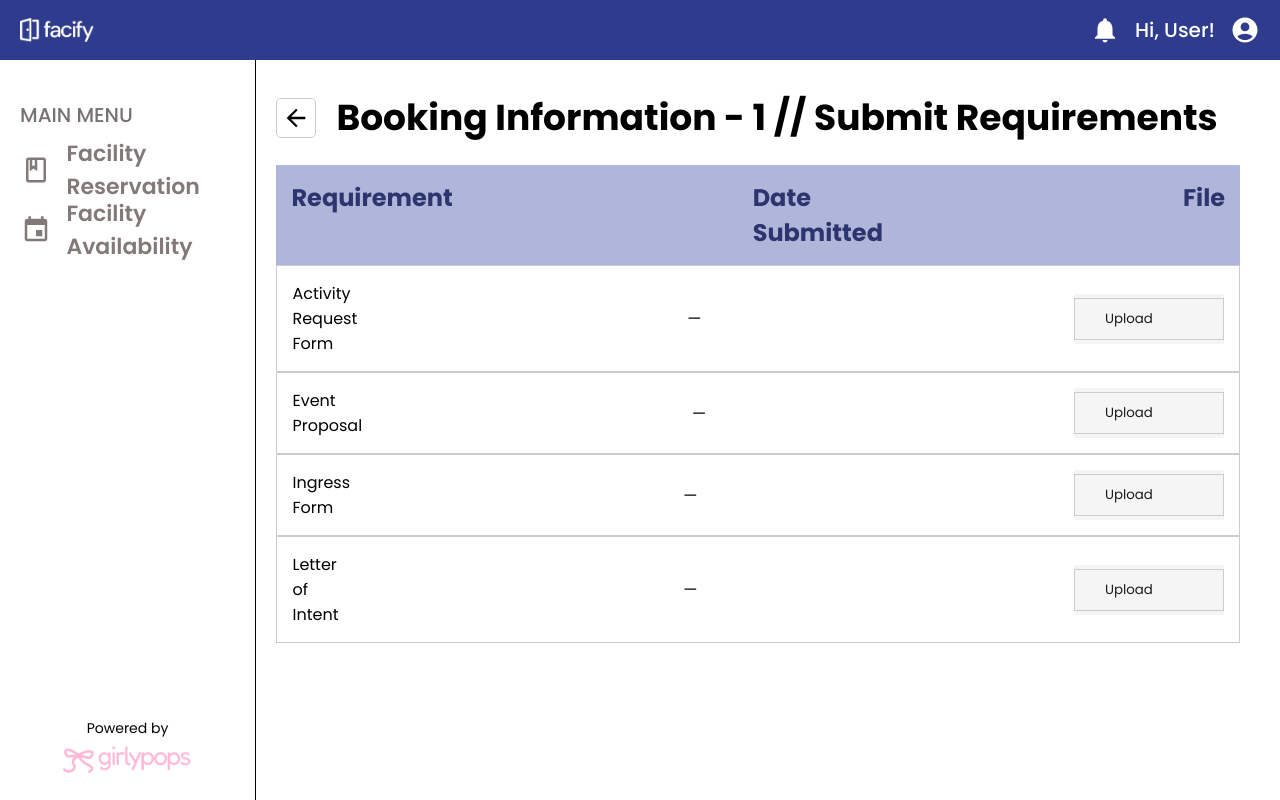
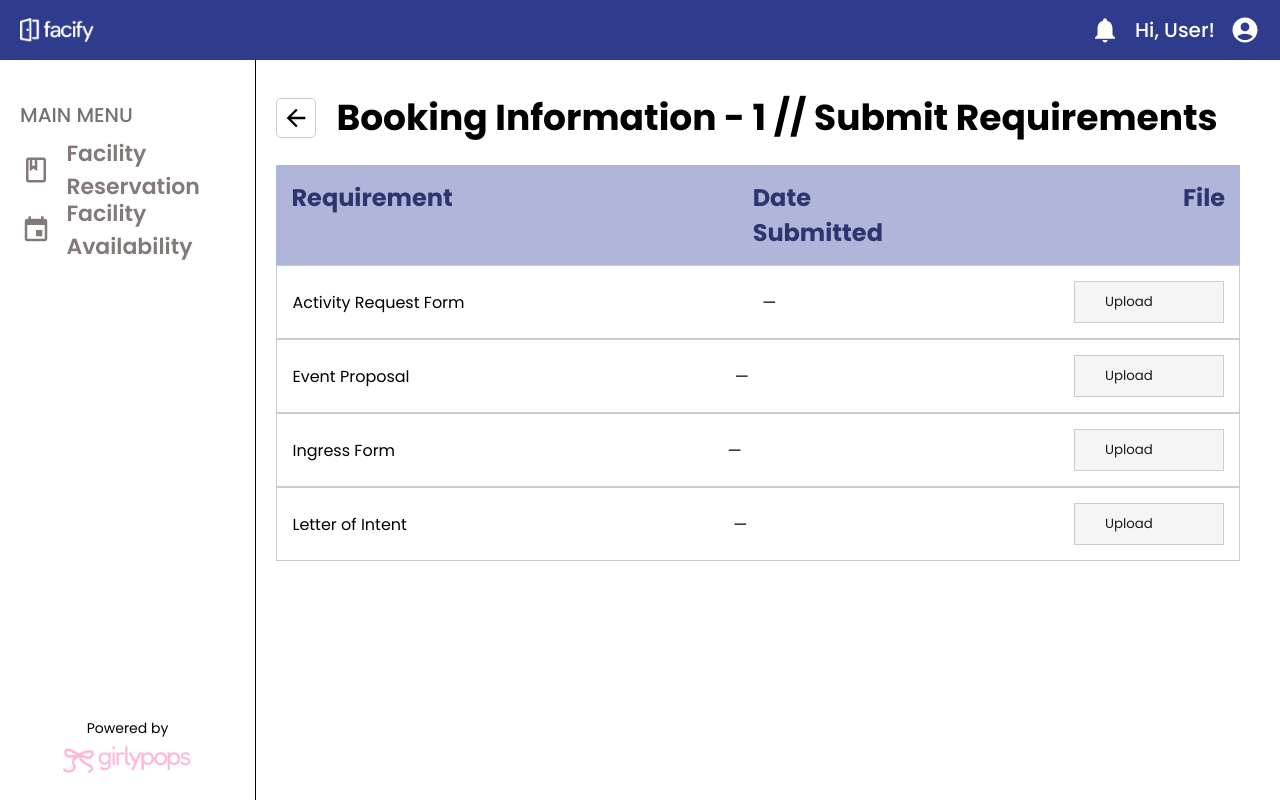
Before and after one commit to ysc4/facify-project, a React (Vite) app: page /submit-requirements/1/1 in a window 1280 px wide. Built offline with nearby package versions, Linux system fonts and the light colour scheme; no server answers.

Commit message:
Removed requirement

```diff
--- a/src/components/Requirement.css
+++ b/src/components/Requirement.css
@@ -1,33 +1,4 @@
-.table-content .req {
-    display: flex;
-    flex-direction: row;
-    justify-content: space-between;
-    align-items: center;
-    font-size: 16px;
-    padding: 15px 15px;
-    border: 1px solid #ccc;
-}
 
-.req div {
-    flex: 1;
-    margin-right: 330px;
-}
-
-.req div:last-child, .table-header div:last-child {
-    margin-right: 0;
-}
-
-.req .file {
-    display: flex;
-    flex-direction: row;
-    align-items: center;
-    justify-content: center;
-    height: 50px;
-    max-width: 200px;
-    background-color: #F5F5F5;
-    line-height: 1.3;
-    cursor: pointer;
-}
 
 .overlay {
     position: fixed;
--- a/src/components/Requirement.jsx
+++ b/src/components/Requirement.jsx
@@ -1,7 +1,6 @@
 import CheckIcon from '@mui/icons-material/Check';
 import CloseIcon from '@mui/icons-material/Close';
 import CloudUploadIcon from '@mui/icons-material/CloudUpload';
-import PdfIcon from '@mui/icons-material/PictureAsPdf';
 import axios from 'axios';
 import React, { useEffect, useState } from 'react';
 import Modal from 'react-modal';
@@ -11,7 +10,6 @@ Modal.setAppElement('#root');
 
 const Requirement = ({ org_id, booking_id, requirement_name }) => {
   const inputRef = React.useRef();
-
   const [uploadedFile, setUploadedFile] = useState(null);
   const [selectedFile, setSelectedFile] = useState(null);
   const [progress, setProgress] = useState(0);
```
